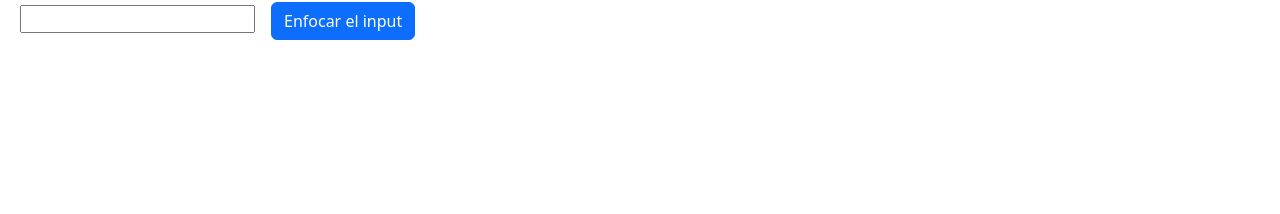
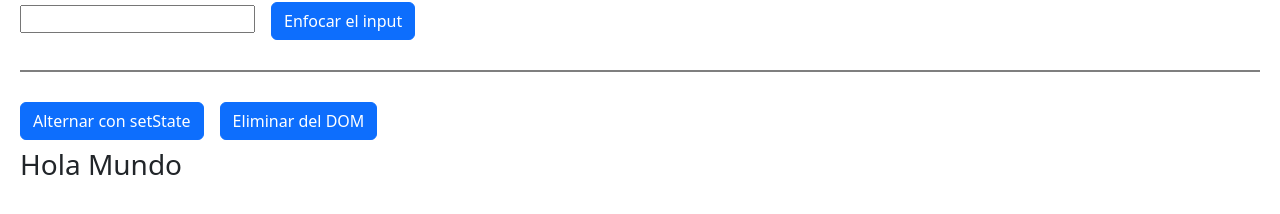
Before and after one commit to dgutierrez21/Learning-ReactJS--React-Docs, a React (Vite) app in the folder 01-learn/: page / in a window 1280 px wide. Shown: the part 542-756 px from the top of the page. Built offline with nearby package versions, Linux system fonts and the light colour scheme.

Commit message:
Prácticas recomendadas para la manipulación de DOM con refs

```diff
--- a/01-learn/src/05-puertas-de-escape/02-Manipulacion-del-DOM-con-Refs/ManipulacionDelDOMConRefs.jsx
+++ b/01-learn/src/05-puertas-de-escape/02-Manipulacion-del-DOM-con-Refs/ManipulacionDelDOMConRefs.jsx
@@ -1,3 +1,4 @@
+import { Contador } from "./contador/Contador";
 import { Form02 } from "./fom02/Form02";
 import { AmigosGatunos } from "./form/amigos-gatunos/AmigosGatunos";
 import { Form } from "./form/Form";
@@ -10,6 +11,8 @@ const ManipulacionDelDOMConRefs = () => {
       <AmigosGatunos />
       <div className="separator"></div>
       <Form02 />
+      <div className="separator"></div>
+      <Contador/>
     </>
   );
 };
--- /dev/null
+++ b/01-learn/src/05-puertas-de-escape/02-Manipulacion-del-DOM-con-Refs/contador/Contador.jsx
@@ -0,0 +1,27 @@
+import { useRef, useState } from "react";
+
+export const Contador = () => {
+  const [mostrar, setMostrar] = useState(true);
+
+  const ref = useRef(null);
+  return (
+    <>
+      <button onClick={() => setMostrar(!mostrar)} className="btn btn-primary">
+        Alternar con setState
+      </button>
+
+      <button
+        onClick={() => ref.current.remove()}
+        className="btn btn-primary ms-3"
+      >
+        Eliminar del DOM
+      </button>
+
+      {mostrar && (
+        <h3 className="mt-2" ref={ref}>
+          Hola Mundo
+        </h3>
+      )}
+    </>
+  );
+};
```
Also changed, not shown: 01-learn/src/05-puertas-de-escape/02-Manipulacion-del-DOM-con-Refs/ManipulacionDelDOMConRefs.txt.
